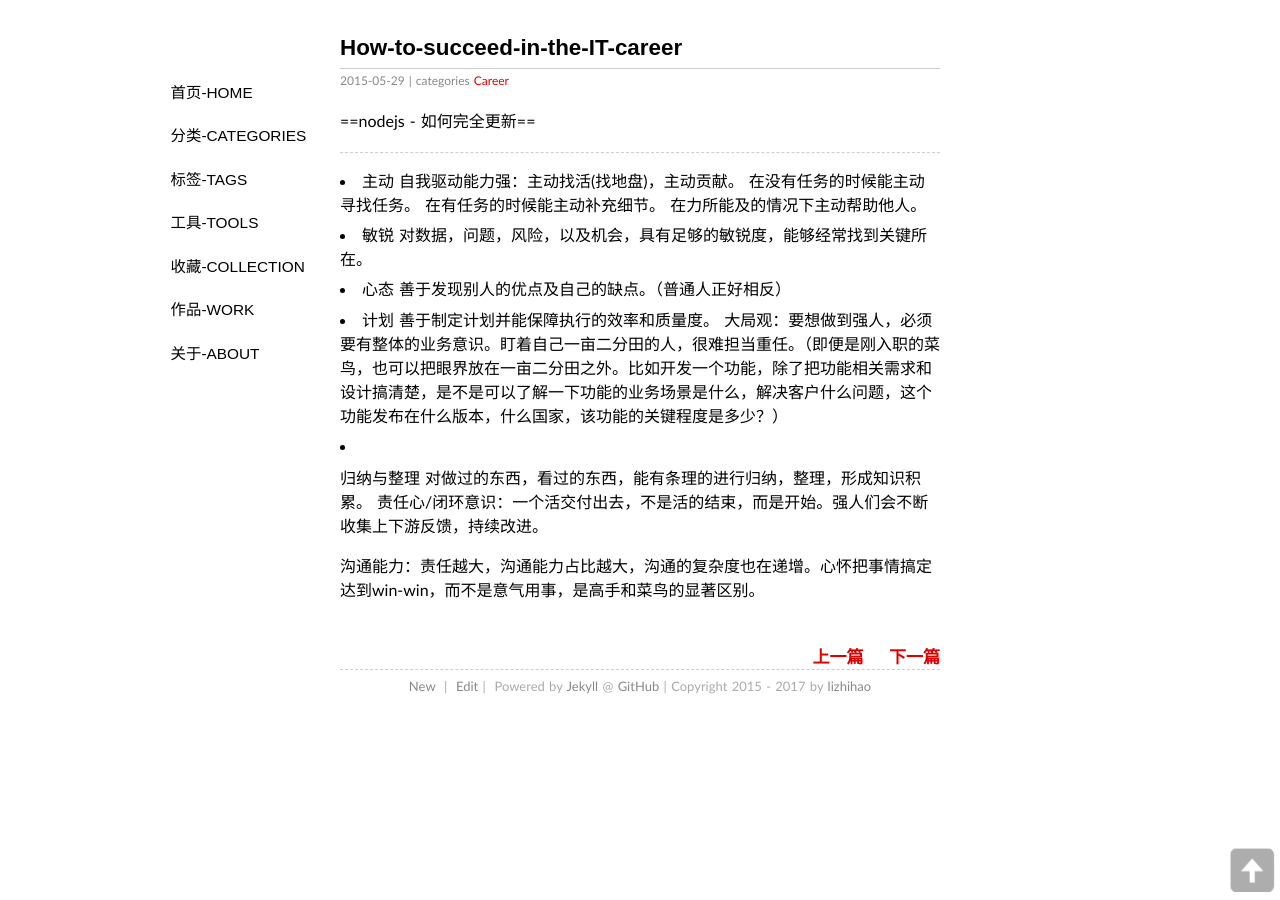
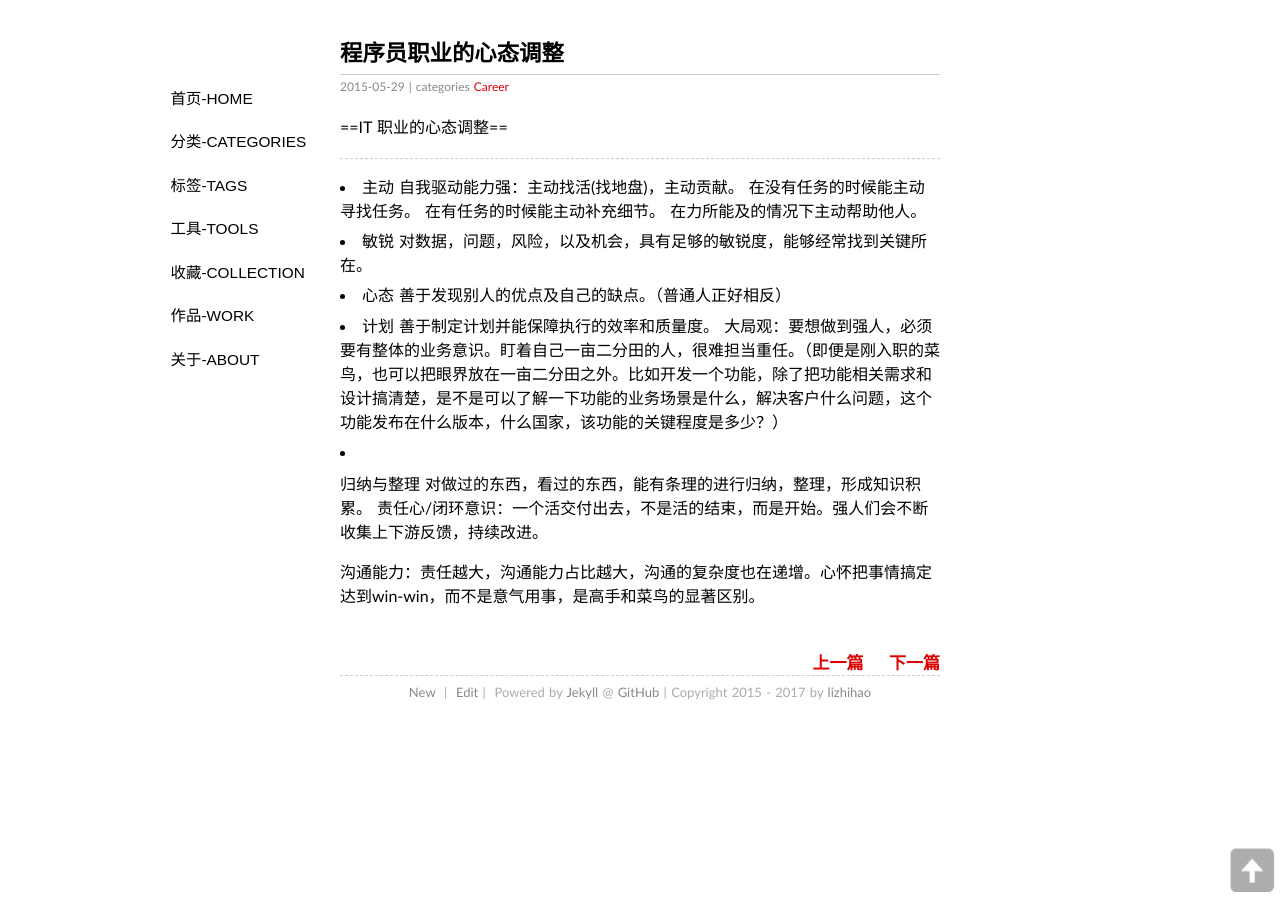
Before and after one commit to lizhihao/lizhihao.github.io, a Jekyll site: the page built from _posts/2015-05-29-How-to-succeed-in-the-IT-career.md, in a window 1280 px wide. Built offline with Jekyll 4.4.1, drawn with Linux system fonts in a browser that asks for light colours; some web fonts are replaced; Markdown is read by kramdown in place of the engine named in the settings; comment, search, counter and statistics services are not loaded.

Commit message:
update format

```diff
--- a/_posts/2015-05-29-How-to-succeed-in-the-IT-career.md
+++ b/_posts/2015-05-29-How-to-succeed-in-the-IT-career.md
@@ -4,13 +4,12 @@ comments: true
 date: 2015-05-29 03:03:18+00:00
 layout: post
 slug: Career
-title: 'How-to-succeed-in-the-IT-career'
-thread: 98
+title: '程序员职业的心态调整'
 categories:
 - Career
 ---
 
-==nodejs - 如何完全更新==
+==IT 职业的心态调整==
 
 ----
 
```
